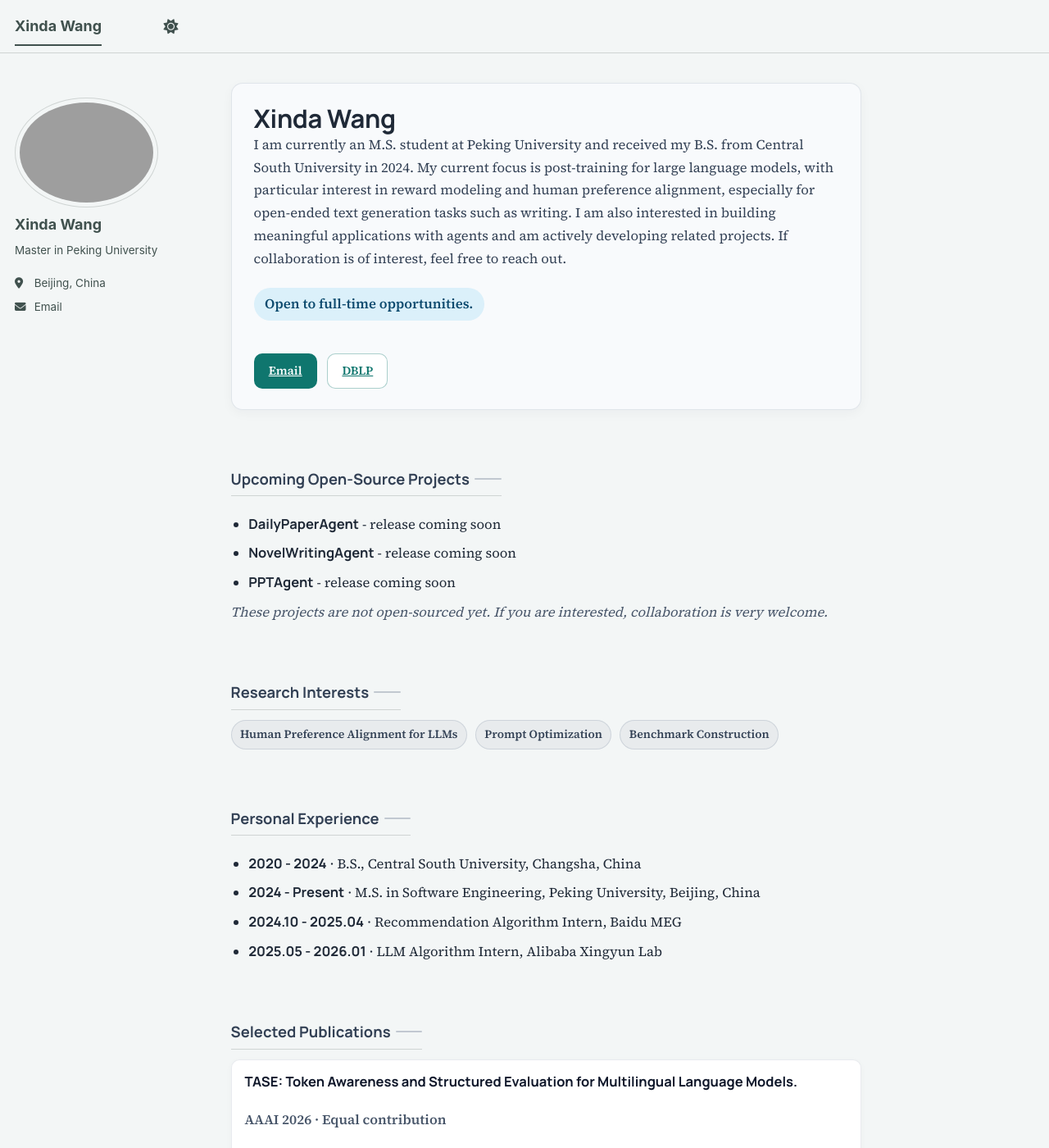
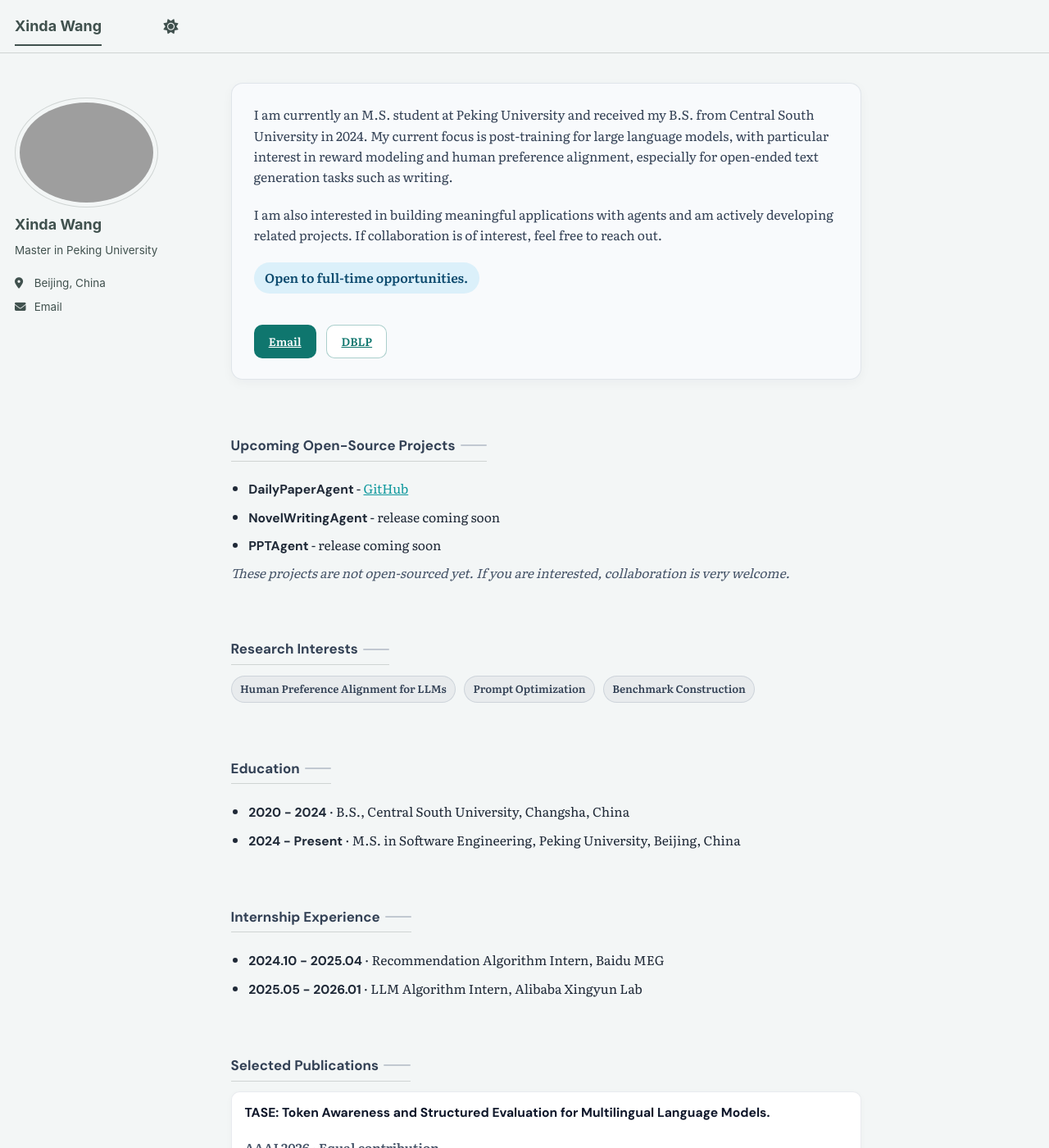
Before and after one commit to xindaaW/xindaaW.github.io, a Jekyll site: the page built from _pages/about.md, in a window 1280 px wide and 1400 px high. Shown: the whole window at 82% size. Built offline with Jekyll 4.4.1, drawn with Linux system fonts in a browser that asks for light colours; a script bundle is joined from its source files by our own code; library files that are not in the unit come from our copies.

Commit message:
refine intro structure and tighten typography

```diff
--- a/_pages/about.md
+++ b/_pages/about.md
@@ -8,9 +8,11 @@ redirect_from:
 ---
 
 <section class="home-hero">
-  <h1 class="home-hero__title">Xinda Wang</h1>
   <p class="home-hero__desc">
-    I am currently an M.S. student at Peking University and received my B.S. from Central South University in 2024. My current focus is post-training for large language models, with particular interest in reward modeling and human preference alignment, especially for open-ended text generation tasks such as writing. I am also interested in building meaningful applications with agents and am actively developing related projects. If collaboration is of interest, feel free to reach out.
+    I am currently an M.S. student at Peking University and received my B.S. from Central South University in 2024. My current focus is post-training for large language models, with particular interest in reward modeling and human preference alignment, especially for open-ended text generation tasks such as writing.
+  </p>
+  <p class="home-hero__desc">
+    I am also interested in building meaningful applications with agents and am actively developing related projects. If collaboration is of interest, feel free to reach out.
   </p>
   <p class="home-hero__status">Open to full-time opportunities.</p>
   <div class="home-hero__actions">
@@ -22,7 +24,7 @@ redirect_from:
 <section class="home-section">
   <h2>Upcoming Open-Source Projects</h2>
   <ul class="home-list">
-    <li><strong>DailyPaperAgent</strong> - release coming soon</li>
+    <li><strong>DailyPaperAgent</strong> - <a href="https://github.com/xindaaW/DailyPaperAgent" target="_blank" rel="noopener">GitHub</a></li>
     <li><strong>NovelWritingAgent</strong> - release coming soon</li>
     <li><strong>PPTAgent</strong> - release coming soon</li>
   </ul>
@@ -41,10 +43,16 @@ redirect_from:
 </section>
 
 <section class="home-section">
-  <h2>Personal Experience</h2>
+  <h2>Education</h2>
   <ul class="home-timeline">
     <li><strong>2020 - 2024</strong> · B.S., Central South University, Changsha, China</li>
     <li><strong>2024 - Present</strong> · M.S. in Software Engineering, Peking University, Beijing, China</li>
+  </ul>
+</section>
+
+<section class="home-section">
+  <h2>Internship Experience</h2>
+  <ul class="home-timeline">
     <li><strong>2024.10 - 2025.04</strong> · Recommendation Algorithm Intern, Baidu MEG</li>
     <li><strong>2025.05 - 2026.01</strong> · LLM Algorithm Intern, Alibaba Xingyun Lab</li>
   </ul>
--- a/assets/css/main.scss
+++ b/assets/css/main.scss
@@ -1,6 +1,6 @@
 ---
 ---
-@import url("https://fonts.googleapis.com/css2?family=Manrope:wght@500;700;800&family=Source+Serif+4:wght@400;500;600&display=swap");
+@import url("https://fonts.googleapis.com/css2?family=DM+Sans:wght@500;700&family=Literata:opsz,wght@7..72,400;7..72,500;7..72,600&display=swap");
 
 /*
  * This file controls what is imported from /_sass
@@ -45,15 +45,15 @@
 
 /* Homepage polish (about page) */
 .page__content {
-  font-family: "Source Serif 4", Georgia, "Times New Roman", serif;
-  font-size: 14.5px;
-  line-height: 1.68;
+  font-family: "Literata", Georgia, "Times New Roman", serif;
+  font-size: 13.8px;
+  line-height: 1.62;
   color: #1f2937;
 }
 
 .page__content p,
 .page__content li {
-  font-size: 0.92rem;
+  font-size: 0.87rem;
 }
 
 .home-hero {
@@ -77,7 +77,7 @@
 
 .home-hero__title {
   margin: 0;
-  font-family: "Manrope", "Segoe UI", Arial, sans-serif;
+  font-family: "DM Sans", "Segoe UI", Arial, sans-serif;
   font-size: 1.72rem;
   font-weight: 700;
   letter-spacing: -0.01em;
@@ -147,8 +147,8 @@
   align-items: center;
   gap: 0.35rem;
   margin-bottom: 0.72rem;
-  font-family: "Manrope", "Segoe UI", Arial, sans-serif;
-  font-size: 1.02rem;
+  font-family: "DM Sans", "Segoe UI", Arial, sans-serif;
+  font-size: 0.94rem;
   font-weight: 700;
   letter-spacing: 0;
   color: #334155;
@@ -176,7 +176,7 @@
   border: 1px solid rgba(100, 116, 139, 0.2);
   background: rgba(100, 116, 139, 0.08);
   color: #334155;
-  font-size: 0.78rem;
+  font-size: 0.72rem;
   font-weight: 600;
 }
 
@@ -195,7 +195,7 @@
 .home-timeline strong,
 .home-list strong,
 .pub-card__title {
-  font-family: "Manrope", "Segoe UI", Arial, sans-serif;
+  font-family: "DM Sans", "Segoe UI", Arial, sans-serif;
 }
 
 .pub-cards {
@@ -219,22 +219,22 @@
   margin: 0;
   font-weight: 700;
   color: #0f172a;
-  font-size: 0.9rem;
-  line-height: 1.36;
+  font-size: 0.8rem;
+  line-height: 1.3;
 }
 
 .pub-card__meta {
   margin: 0.3rem 0 0;
   color: #475569;
-  font-size: 0.8rem;
+  font-size: 0.72rem;
   font-weight: 600;
 }
 
 .pub-card__authors {
   margin: 0.38rem 0 0;
   color: #334155;
-  font-size: 0.79rem;
-  line-height: 1.5;
+  font-size: 0.71rem;
+  line-height: 1.42;
 }
 
 .home-note {
@@ -252,7 +252,7 @@
 
 @media (max-width: 768px) {
   .page__content {
-    font-size: 14.5px;
+    font-size: 13.4px;
   }
 
   .home-hero {
```
